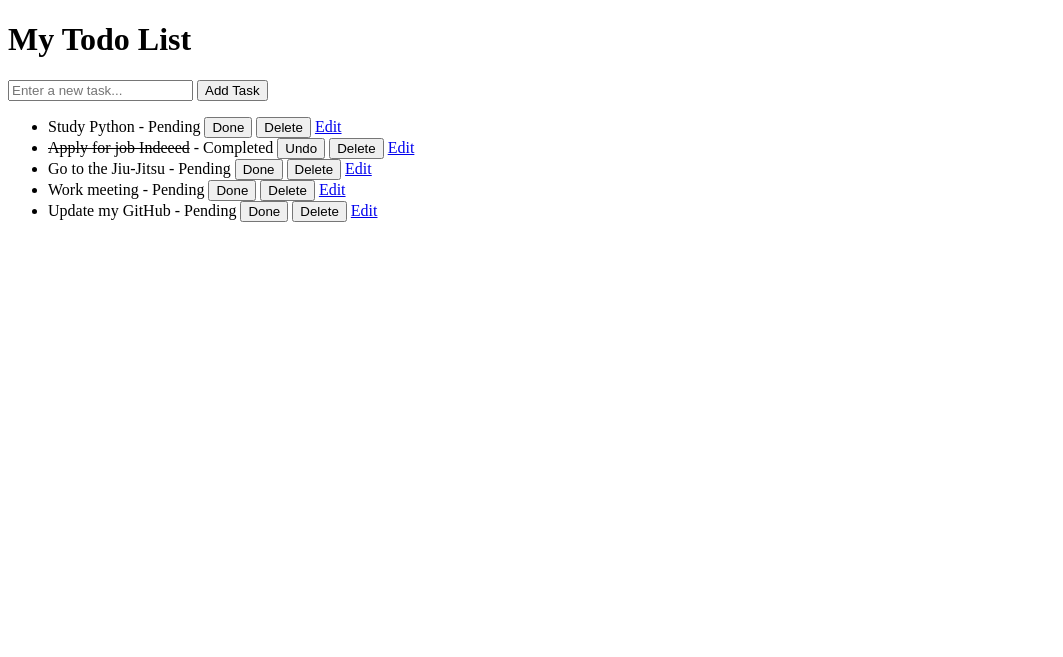
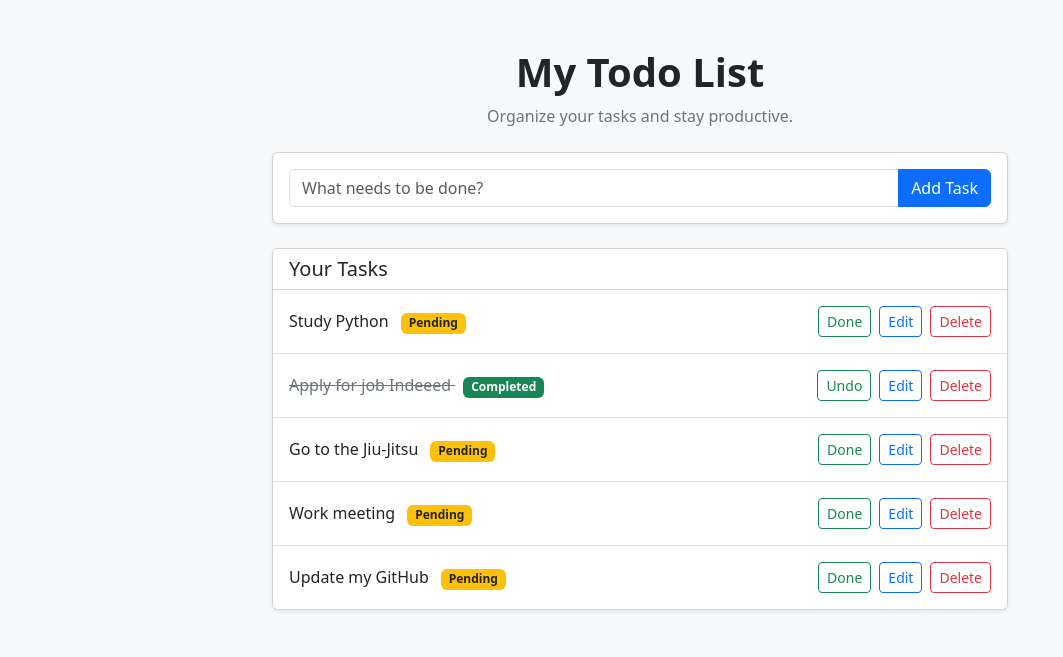
Before and after one commit to gustavodev6331/todo-list, a Flask app: page / in a window 1280 px wide. Shown: the top 657 px of the page, without its empty margins (0-1063 px from the left). Run offline with Flask 3, Linux system fonts and the light colour scheme.

Commit message:
made index html/css better

```diff
--- a/templates/index.html
+++ b/templates/index.html
@@ -1,41 +1,86 @@
+
 <!DOCTYPE html>
 <html lang="en">
 <head>
     <meta charset="UTF-8">
     <meta name="viewport" content="width=device-width, initial-scale=1.0">
     <title>My Todo List</title>
+
+    <link
+        href="https://cdn.jsdelivr.net/npm/bootstrap@5.3.8/dist/css/bootstrap.min.css"
+        rel="stylesheet"
+    >
 </head>
-<body>
-    <h1>My Todo List</h1>
+
+<body class="bg-light">
+
+    <div class="container py-5">
+
+        <div class="row justify-content-center">
+            <div class="col-lg-8">
+
+                <div class="text-center mb-4">
+                    <h1 class="fw-bold">My Todo List</h1>
+                    <p class="text-secondary">
+                        Organize your tasks and stay productive.
+                    </p>
+                </div>
+
+                <div class="card shadow-sm mb-4">
+                    <div class="card-body">
 
                         <form action="{{ url_for('add_task') }}" method="POST">
+                            <div class="input-group">
                                 <input
                                     type="text"
                                     name="title"
-            placeholder="Enter a new task..."
+                                    class="form-control"
+                                    placeholder="What needs to be done?"
                                     maxlength="200"
                                     required
                                 >
-        <button type="submit">Add Task</button>
+                                <button type="submit" class="btn btn-primary">
+                                    Add Task
+                                </button>
+                            </div>
                         </form>
 
-    <ul>
+                    </div>
+                </div>
+
+                <div class="card shadow-sm">
+                    <div class="card-header bg-white">
+                        <h5 class="mb-0">Your Tasks</h5>
+                    </div>
+
+                    <ul class="list-group list-group-flush">
+
                         {% for task in tasks %}
-            <li>
 
+                            <li class="list-group-item d-flex justify-content-between align-items-center py-3">
 
+                                <div>
                                     {% if task.completed %}
-                    <s>{{ task.title }}</s>
-                    - Completed
+                                        <span class="text-decoration-line-through text-secondary">
+                                            {{ task.title }}
+                                        </span>
+                                        <span class="badge bg-success ms-2">
+                                            Completed
+                                        </span>
                                     {% else %}
+                                        <span class="fw-medium">
                                             {{ task.title }}
-                    - Pending
+                                        </span>
+                                        <span class="badge bg-warning text-dark ms-2">
+                                            Pending
+                                        </span>
                                     {% endif %}
+                                </div>
 
-                <form action="{{ url_for('complete_task', task_id=task.id) }}"
-                        method="POST"
-                        style="display: inline;">
-                    <button type="submit">
+                                <div class="d-flex gap-2">
+
+                                    <form action="{{ url_for('complete_task', task_id=task.id) }}" method="POST">
+                                        <button type="submit" class="btn btn-sm btn-outline-success">
                                             {% if task.completed %}
                                                 Undo
                                             {% else %}
@@ -43,17 +88,37 @@
                                             {% endif %}
                                         </button>
                                     </form>
-                <form action="{{ url_for('delete_task', task_id=task.id) }}"
-                      method="POST"
-                      style="display: inline;">
-                    <button type="submit">Delete</button>
+
+                                    <a href="{{ url_for('edit_task', task_id=task.id) }}"
+                                       class="btn btn-sm btn-outline-primary">
+                                        Edit
+                                    </a>
+
+                                    <form action="{{ url_for('delete_task', task_id=task.id) }}" method="POST">
+                                        <button type="submit" class="btn btn-sm btn-outline-danger">
+                                            Delete
+                                        </button>
                                     </form>
 
-                <a href="{{ url_for('edit_task', task_id=task.id) }}">Edit</a>
+                                </div>
+
                             </li>
+
                         {% else %}
-            <li>No tasks yet. Add your first task!</li>
+
+                            <li class="list-group-item text-center text-secondary py-4">
+                                No tasks yet. Add your first task!
+                            </li>
+
                         {% endfor %}
+
                     </ul>
+                </div>
+
+            </div>
+        </div>
+
+    </div>
+
 </body>
 </html>
```
Lines whose indentation alone changed are shown as unchanged.
